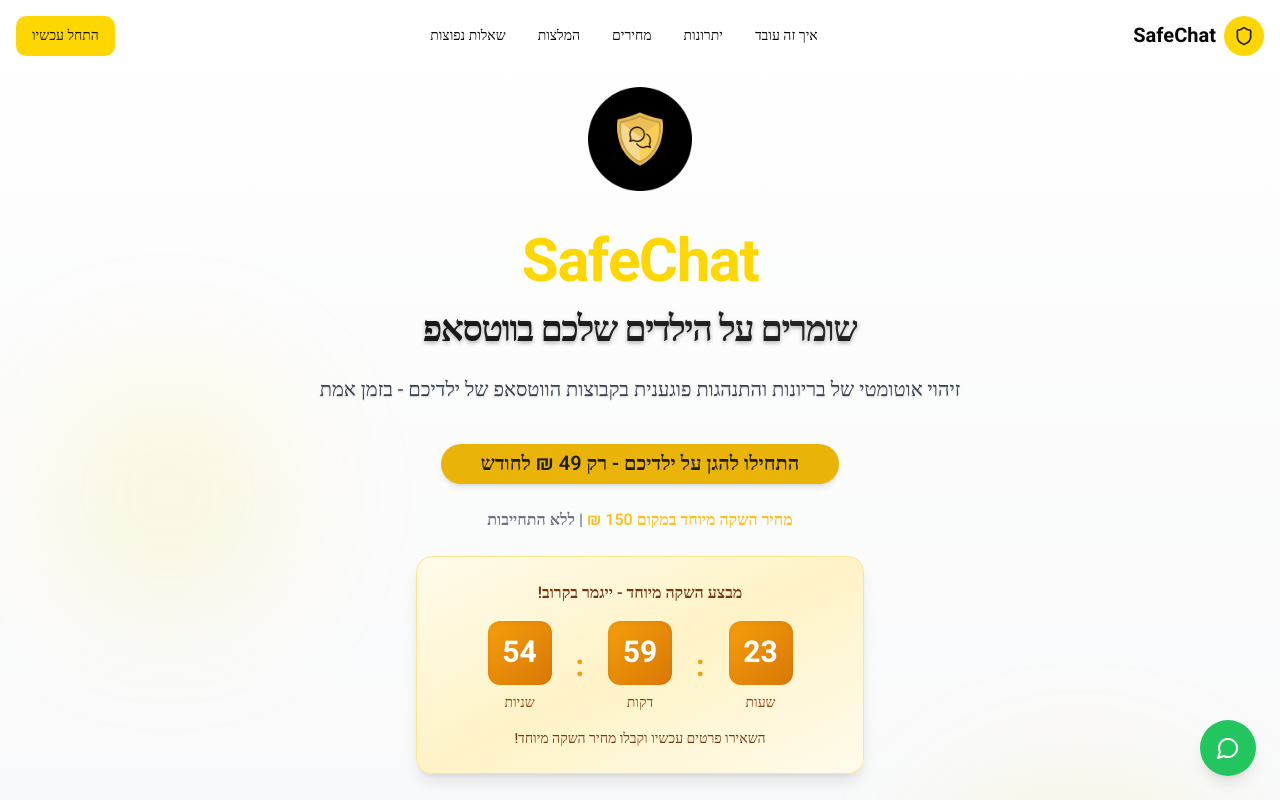
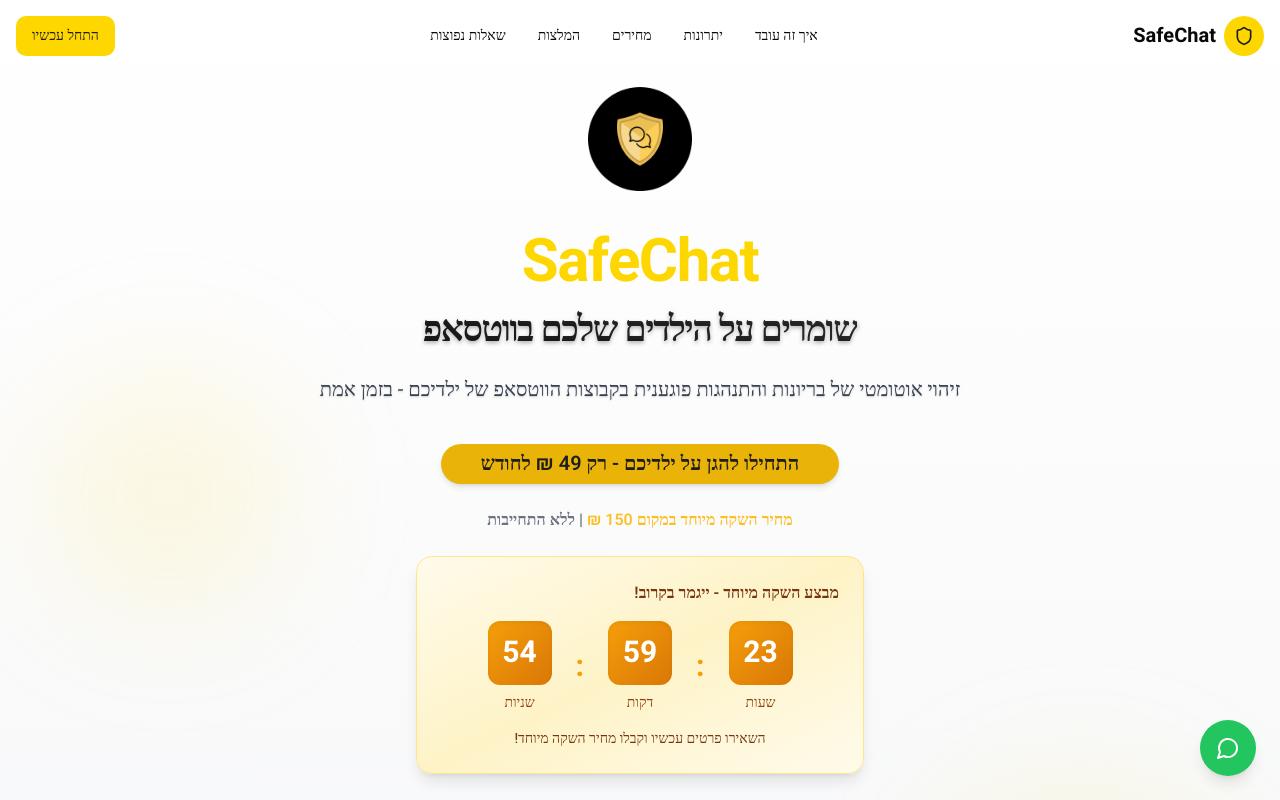
Before and after one commit to eliavgalant/safe-chat, a React (Vite) app: page / in a window 1280 px wide. Shown: the top 800 px of the page. Built offline with nearby package versions, Linux system fonts and the light colour scheme.

Commit message:
Reverted to edit edt-10255e00-c73c-41d3-b296-4fb21c2f1640: "Improve countdown timer styling
Update countdown timer with improved styling and set duration to 48 hours. Center-align the text."

```diff
--- a/src/components/CountdownTimer.tsx
+++ b/src/components/CountdownTimer.tsx
@@ -1,3 +1,4 @@
+
 import React, { useState, useEffect } from 'react';
 
 interface CountdownTimerProps {
@@ -52,7 +53,7 @@ const CountdownTimer = ({ hours, onComplete }: CountdownTimerProps) => {
 
   return (
     <div className="mx-auto my-8 p-6 rounded-2xl bg-gradient-to-br from-amber-50 via-amber-100 to-amber-50 border border-amber-200 shadow-lg max-w-md text-center">
-      <p className="rtl-text text-base font-semibold text-amber-900 mb-4 flex justify-center items-center">
+      <p className="rtl-text text-base font-semibold text-amber-900 mb-4">
         מבצע השקה מיוחד - ייגמר בקרוב!
       </p>
       <div className="flex justify-center gap-4 sm:gap-6 text-center mb-4">
```
